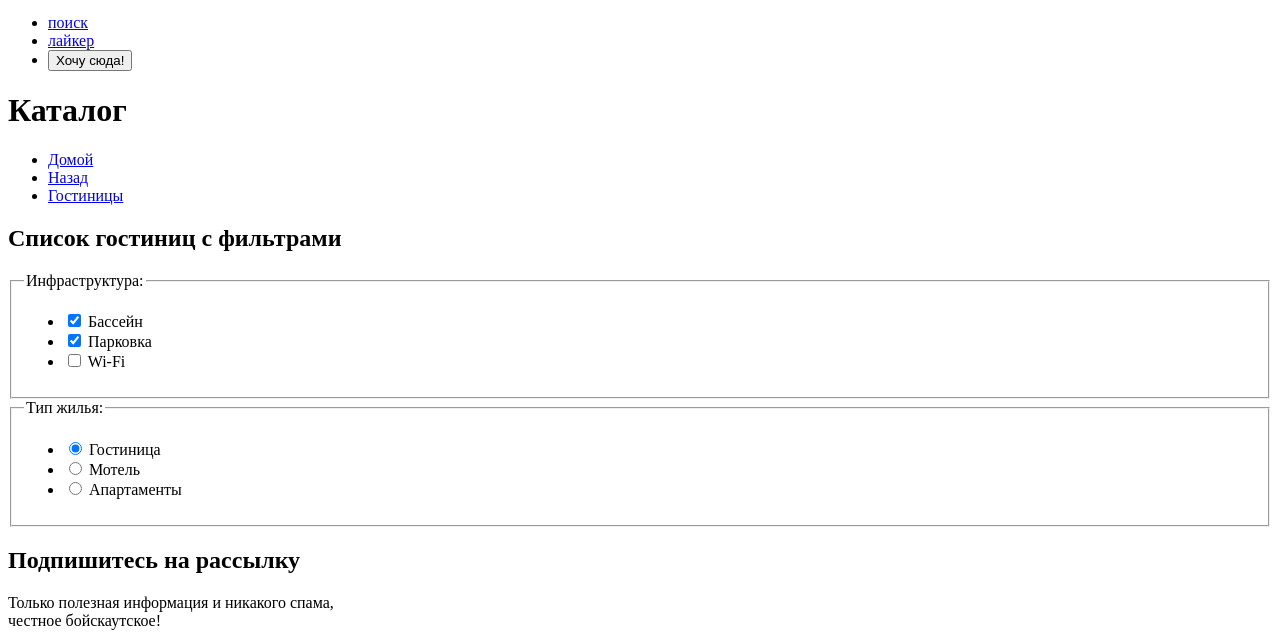
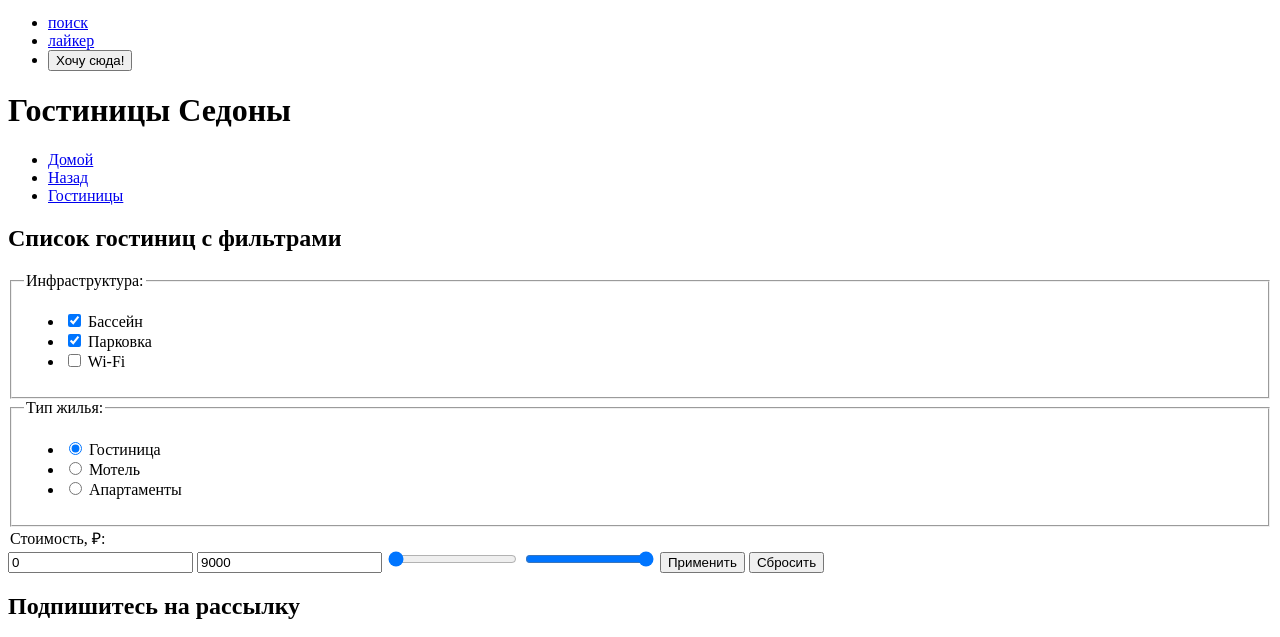
Before and after one commit to ragnorog1991/2529359-sedona-40, a plain HTML site: page catalog.html in a window 1280 px wide. Shown: the part 146-783 px from the top of the page. Drawn offline with Linux system fonts and the light colour scheme.

Commit message:
Добавлены новые элементы фильтрации

```diff
--- a/catalog.html
+++ b/catalog.html
@@ -51,7 +51,7 @@
 
     <main class="main-inner">
       <header class="inner-header">
-        <h1 class="inner-header__title">Каталог</h1>
+        <h1 class="inner-header__title">Гостиницы Седоны</h1>
         <ul class="breadcrumbs">
           <li class="breadcrumbs-item">
             <a class="breadcrumbs-link visually-hidden" href="./index.html">Домой</a>
@@ -115,6 +115,21 @@
             </ul>
           </fieldset>
         </form>
+        <form action="https://echo.htmlacademy.ru/" class="catalog__price" method="get">
+          <legend class="catalog__filter-title">Стоимость, ₽:</legend>
+          <label class="control">
+            <input type="number" class="control-input" value="0">
+          </label>
+          <label class="control">
+            <input type="number" class="control-input" value="9000">
+          </label>
+          <label class="control">
+            <input value="0" type="range" min="0" max="10000" />
+            <input value="10000" type="range" min="0" max="10000" />
+          </label>
+          <button class="catalog__button" type="submit">Применить</button>
+          <button class="catalog__button" type="reset">Сбросить</button>
+        </form>
       </section>
 
 
```
